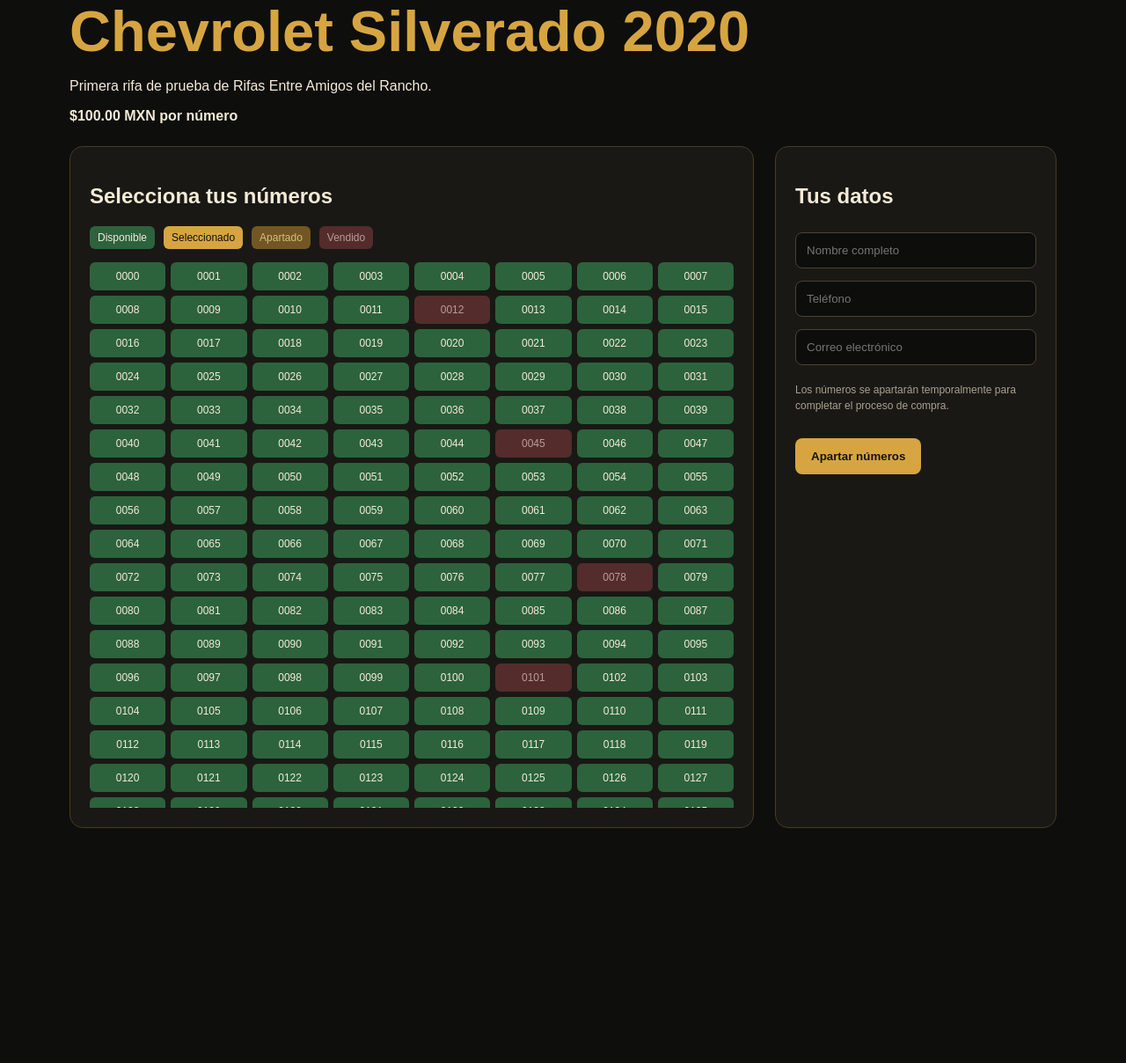
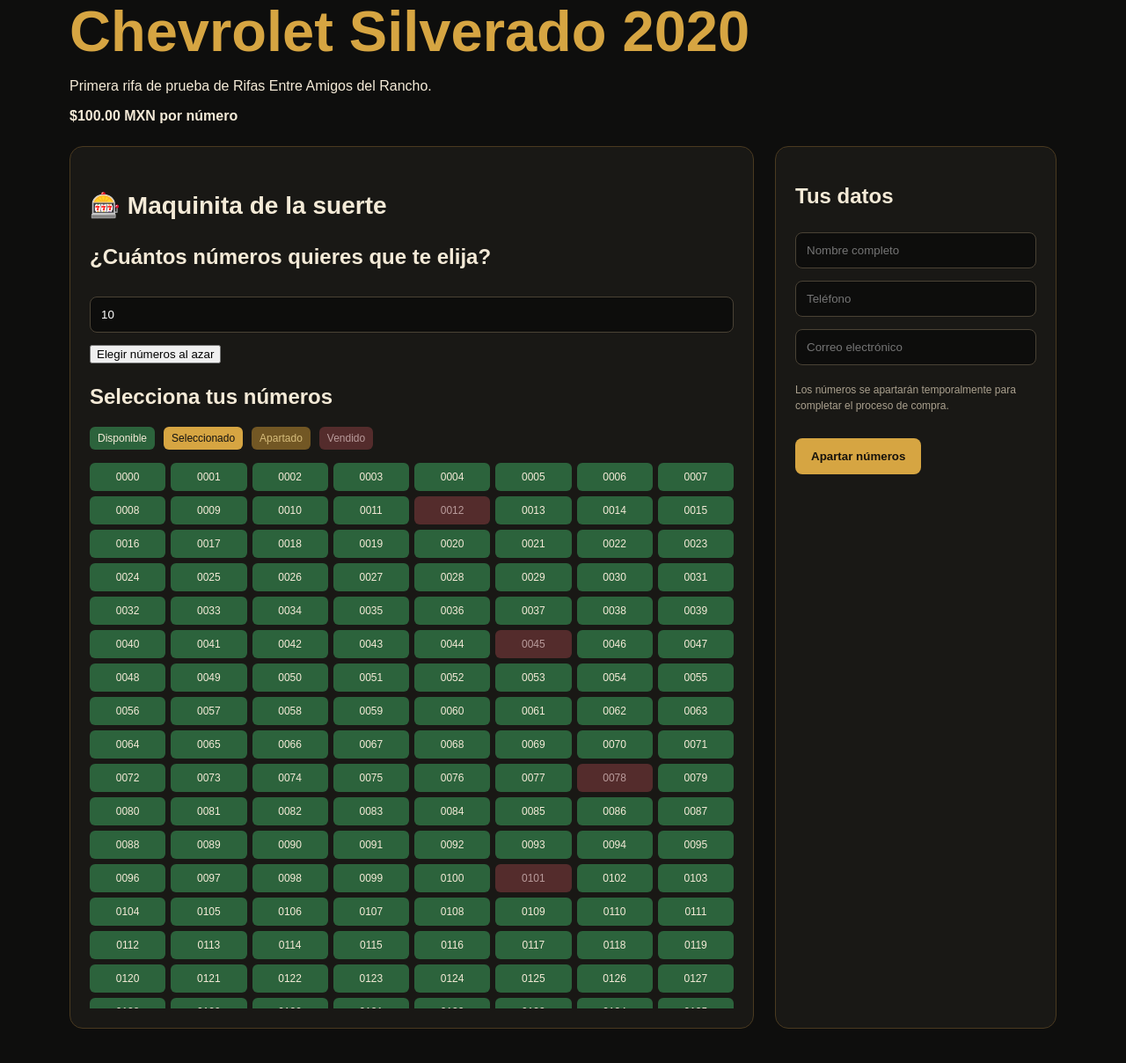
Before and after one commit to Admin1pablo/rifas-entre-amigos-, a Flask app: page /rifa/1 in a window 1280 px wide. Shown: the part 164-1372 px from the top of the page at 88% size. Run offline with Flask 3, Linux system fonts and the light colour scheme; data comes from the database, SQL or seed files in the repository.

Commit message:
Add lucky machine section for random number selection

```diff
--- a/templates/raffle.html
+++ b/templates/raffle.html
@@ -5,6 +5,17 @@
 <main><div class="top"><div><p>RIFA ACTIVA</p><h1>{{raffle.vehicle}}</h1><p>{{raffle.description}}</p><strong>${{ "%.2f"|format(raffle.price) }} MXN por número</strong></div></div>
 {% with messages = get_flashed_messages() %}{% if messages %}<div class="notice">{% for message in messages %}{{message}}{% endfor %}</div>{% endif %}{% endwith %}
 <form method="post" action="/api/reservar"><input type="hidden" name="raffle_id" value="{{raffle.id}}">
-<div class="layout"><section class="panel"><h2>Selecciona tus números</h2><div class="legend"><span class="available">Disponible</span><span class="selected">Seleccionado</span><span class="reserved">Apartado</span><span class="sold">Vendido</span></div>
+<div class="layout"><section class="panel"><h2><div class="lucky-machine">
+    <h3>🎰 Maquinita de la suerte</h3>
+    <p>¿Cuántos números quieres que te elija?</p>
+
+    <input type="number" id="cantidadNumeros" min="1" max="100" value="10">
+
+    <button type="button" onclick="elegirNumeros()">
+        Elegir números al azar
+    </button>
+
+    <p id="numerosElegidos"></p>
+</div>Selecciona tus números</h2><div class="legend"><span class="available">Disponible</span><span class="selected">Seleccionado</span><span class="reserved">Apartado</span><span class="sold">Vendido</span></div>
 <div class="numbers">{% for n in range(raffle.total_numbers) %}{% if n in sold %}<span class="num sold">{{"%04d"|format(n)}}</span>{% elif n in reserved %}<span class="num reserved">{{"%04d"|format(n)}}</span>{% else %}<label class="num available"><input type="checkbox" name="numbers" value="{{n}}"> {{ "%04d"|format(n) }}</label>{% endif %}{% endfor %}</div></section>
 <aside class="panel"><h2>Tus datos</h2><input name="name" placeholder="Nombre completo" required><input name="phone" placeholder="Teléfono" required><input name="email" type="email" placeholder="Correo electrónico"><p class="small">Los números se apartarán temporalmente para completar el proceso de compra.</p><button class="button" type="submit">Apartar números</button></aside></div></form></main></body></html>
```
